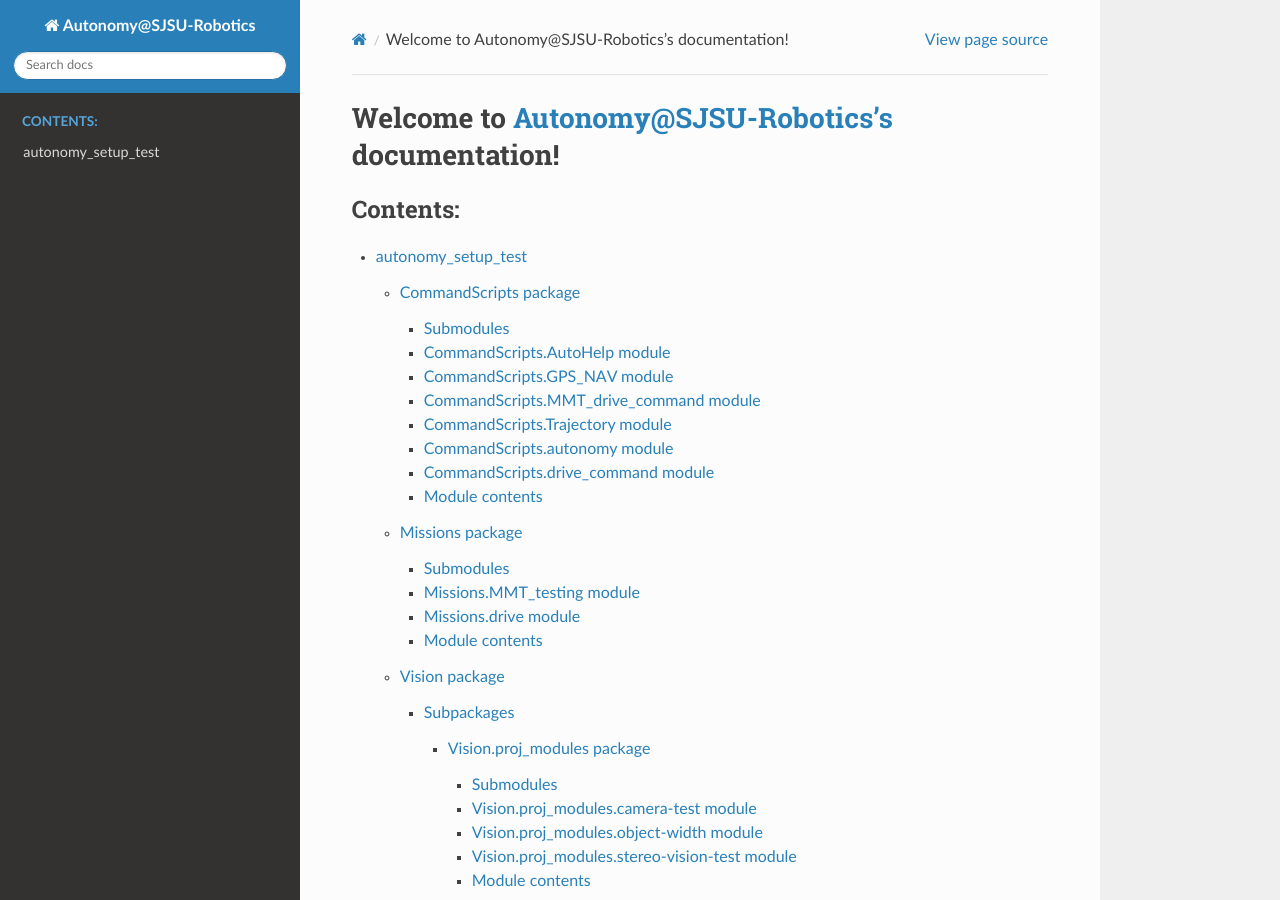
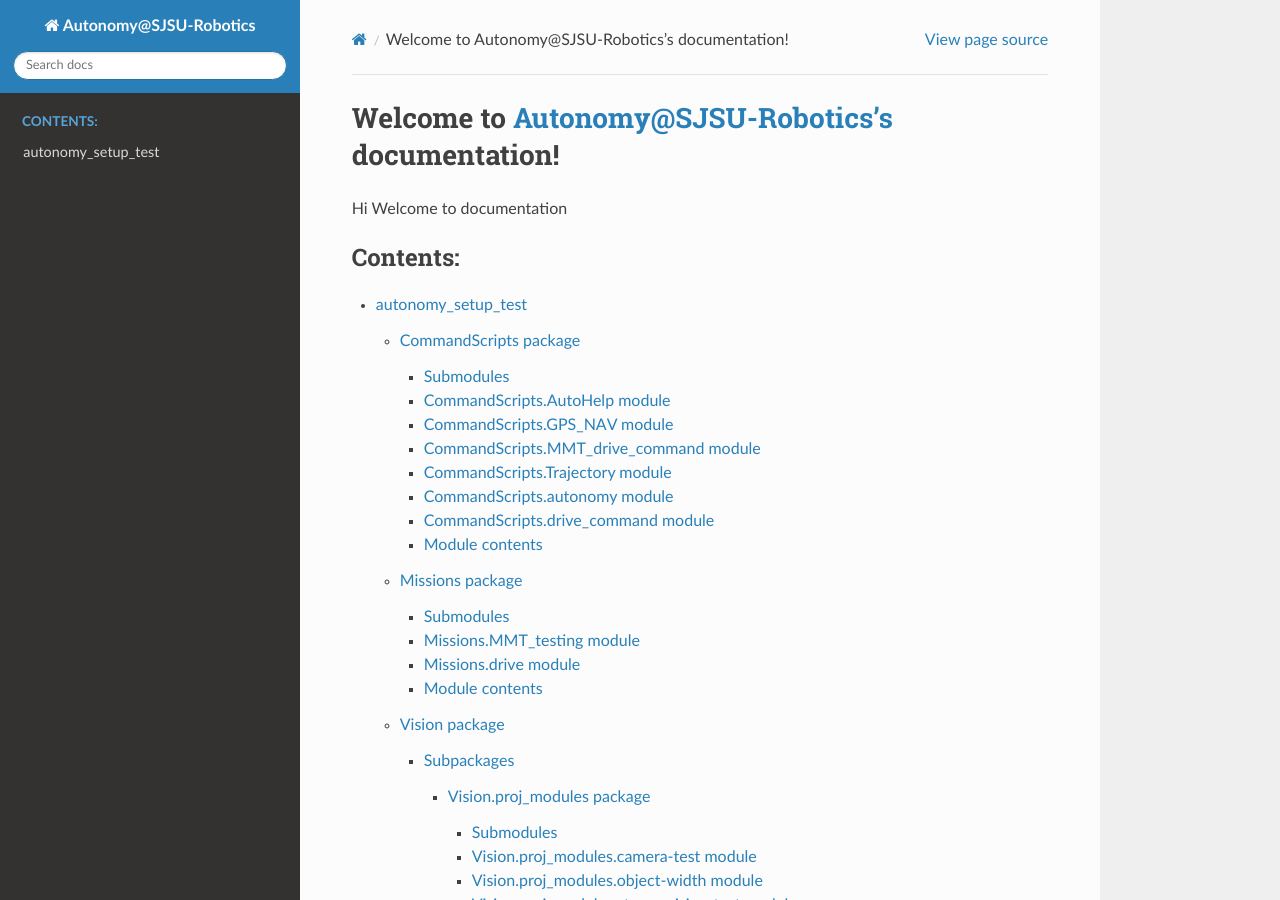
Before and after one commit to SJSURoboticsTeam/urc-intelligent-systems-2023, a Sphinx documentation site: the page built from docs/index.rst, in a window 1280 px wide and 900 px high. Built offline with Sphinx 7.4.7 and the Read the Docs theme 2.0.0, drawn with Linux system fonts in a browser that asks for light colours.

```diff
--- a/docs/index.rst
+++ b/docs/index.rst
@@ -5,6 +5,8 @@
 
 Welcome to Autonomy@SJSU-Robotics's documentation!
 ==================================================
+
+Hi Welcome to documentation
 
 .. toctree::
    :maxdepth: 10
```
Also changed, not shown: docs/requirements.txt (+18 -0 lines).
